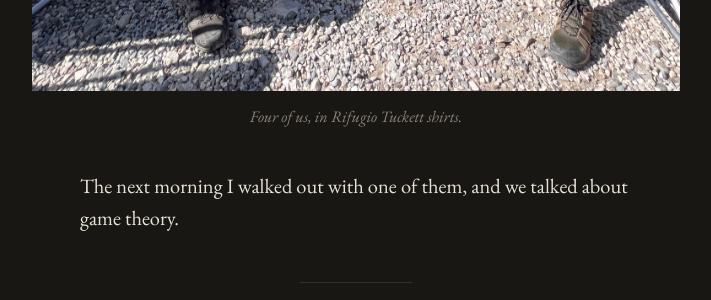
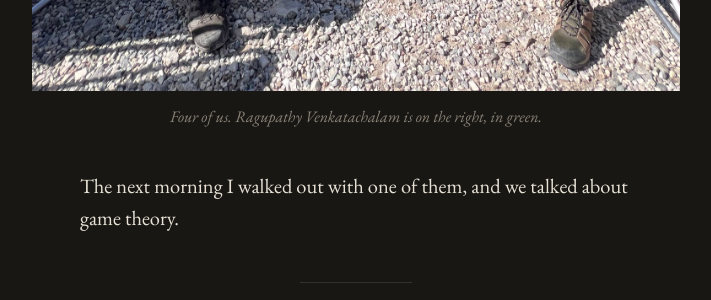
Before and after one commit to edoherty2017/edoherty2017.github.io, a Jekyll site: the page built from _posts/2026-11-05-tuckett.md, in a window 1280 px wide and 900 px high, scrolled down 28208 px. Shown: the part 218-518 px from the top of the window, without its empty margins (284-995 px from the left). Built offline with Jekyll 4.4.1, drawn with Linux system fonts in a browser that asks for light colours.

Commit message:
Name Ragupathy in the group photograph caption
Co-Authored-By: Claude Opus 5 <noreply@anthropic.com>
Claude-Session: https://claude.ai/code/session_01DG7e8ydEM2dpSTUFw7pRqc

```diff
--- a/_posts/2026-11-05-tuckett.md
+++ b/_posts/2026-11-05-tuckett.md
@@ -608,7 +608,7 @@ We had a beer together afterwards, and by then it was funny.
 
 ![Four of us](/images/08-the-four.jpg)
 
-*Four of us, in Rifugio Tuckett shirts.*
+*Four of us. Ragupathy Venkatachalam is on the right, in green.*
 
 The next morning I walked out with one of them, and we talked about game theory.
 
```
